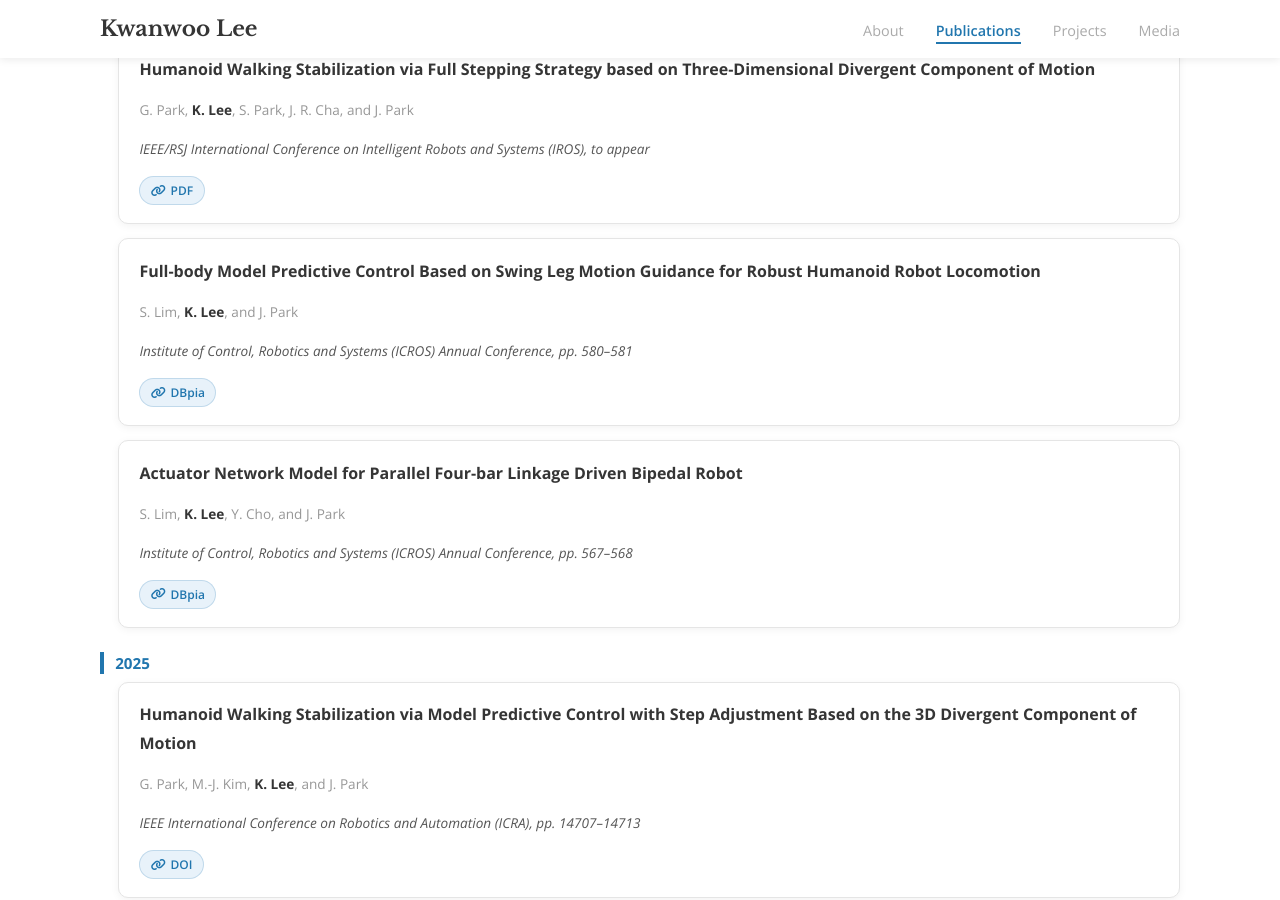
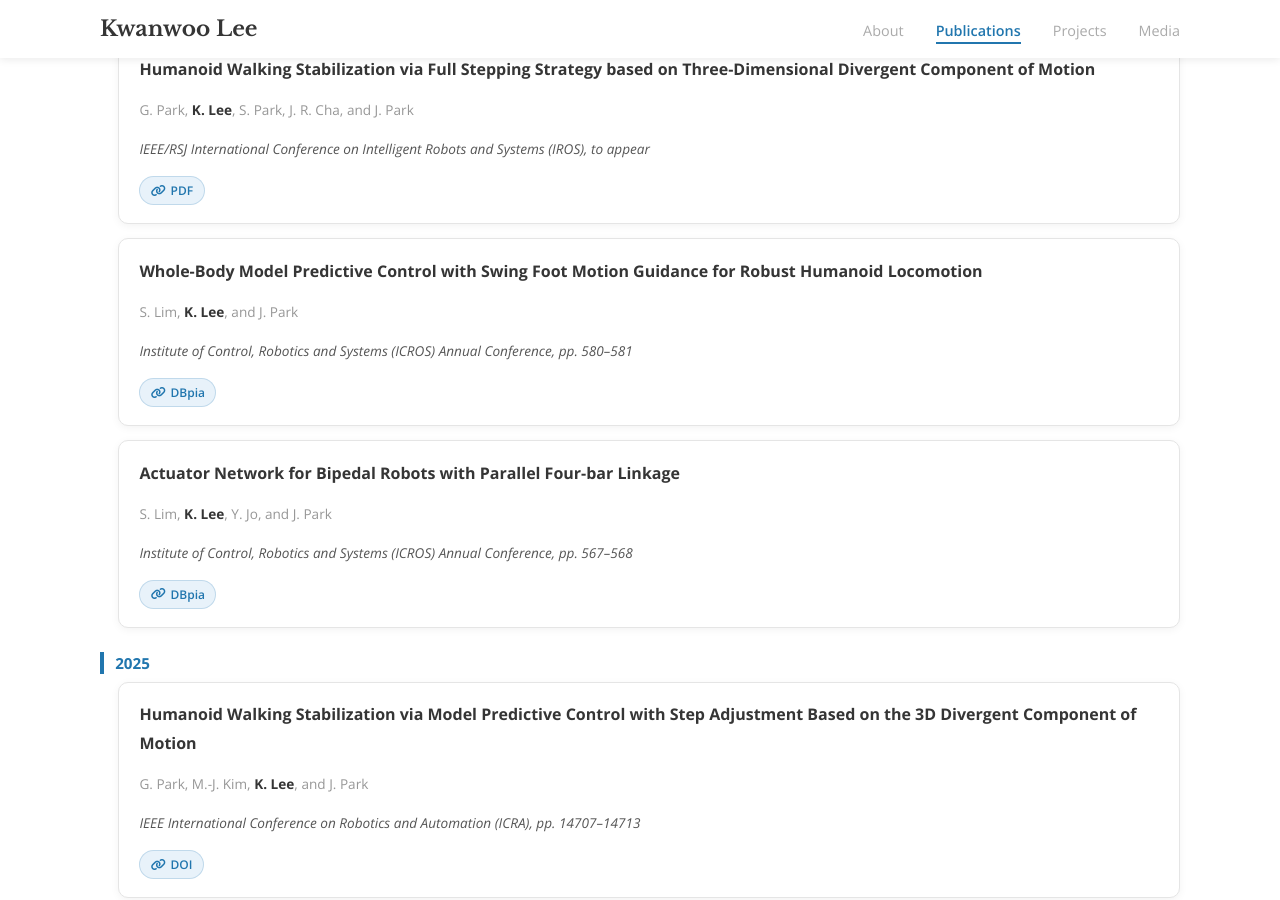
Before and after one commit to kwlee365/kwlee365.github.io, a Jekyll site: the page built from publications.md, in a window 1280 px wide and 900 px high, scrolled down 2737 px. Built offline with Jekyll 4.4.1, drawn with Linux system fonts in a browser that asks for light colours.

Commit message:
Correct the two ICROS 2026 titles and unify Y. Jo
DBpia's English titles differ from the ones the authors use; take theirs.
The four-bar linkage paper's third author is the Y. Jo of the JKROS entry,
not a separate Y. Cho.

Co-Authored-By: Claude Opus 5 (1M context) <noreply@anthropic.com>

```diff
--- a/_data/publications.yml
+++ b/_data/publications.yml
@@ -105,8 +105,8 @@
       url: "https://dyros.snu.ac.kr/wp-content/uploads/2026/08/IROS26_gyeongjaePARK.pdf"
 
 - title: >-
-    Full-body Model Predictive Control Based on Swing Leg Motion Guidance for
-    Robust Humanoid Robot Locomotion
+    Whole-Body Model Predictive Control with Swing Foot Motion Guidance for
+    Robust Humanoid Locomotion
   authors: "S. Lim, **K. Lee**, and J. Park"
   venue: >-
     Institute of Control, Robotics and Systems (ICROS) Annual Conference,
@@ -119,8 +119,8 @@
       url: "https://www.dbpia.co.kr/journal/articleDetail?nodeId=NODE12952414"
 
 - title: >-
-    Actuator Network Model for Parallel Four-bar Linkage Driven Bipedal Robot
-  authors: "S. Lim, **K. Lee**, Y. Cho, and J. Park"
+    Actuator Network for Bipedal Robots with Parallel Four-bar Linkage
+  authors: "S. Lim, **K. Lee**, Y. Jo, and J. Park"
   venue: >-
     Institute of Control, Robotics and Systems (ICROS) Annual Conference,
     pp. 567–568
```
